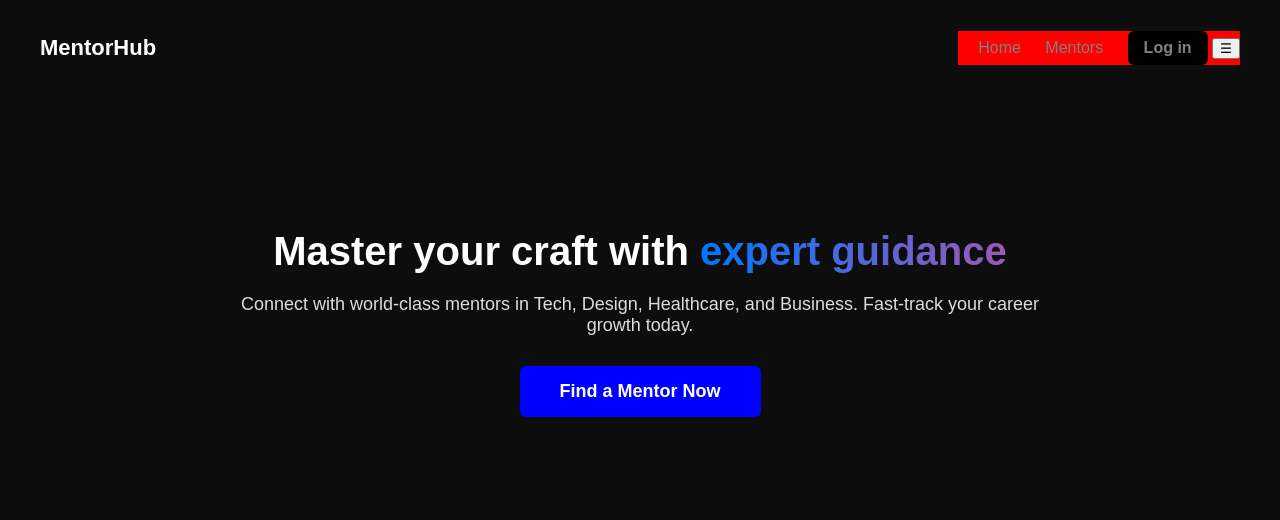
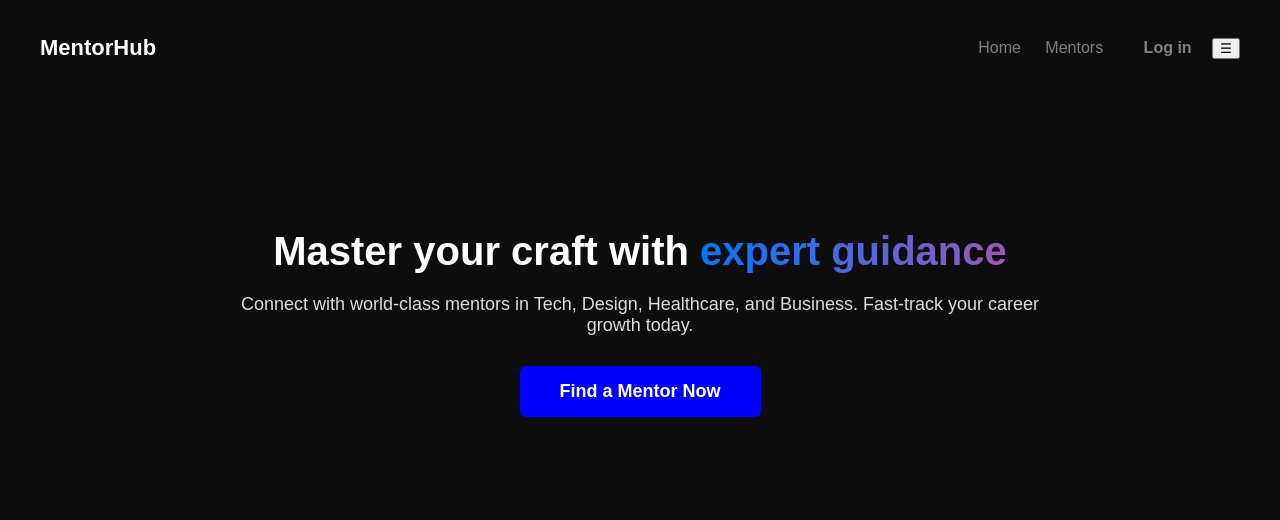
Before and after one commit to oduguchidubem320-source/mentor-hub, a plain HTML site: page index.html in a window 1280 px wide. Drawn offline with Linux system fonts and the light colour scheme.

Commit message:
modifications to first commit

```diff
--- a/style.css
+++ b/style.css
@@ -29,7 +29,7 @@ body {
 }
 
 .login-btn {
-  background-color: black;
+  background-color: #0d0d0d;
   padding: 8px 16px;
   border-radius: 6px;
   font-weight: bold;
@@ -77,7 +77,7 @@ body {
 
 
 .desktop-menu{
-    background: red;
+    background: #0d0d0d;
     display: block;
 }
 
```
